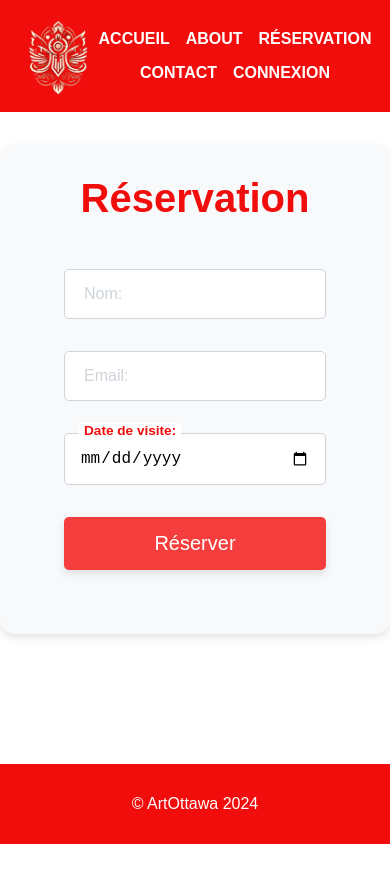
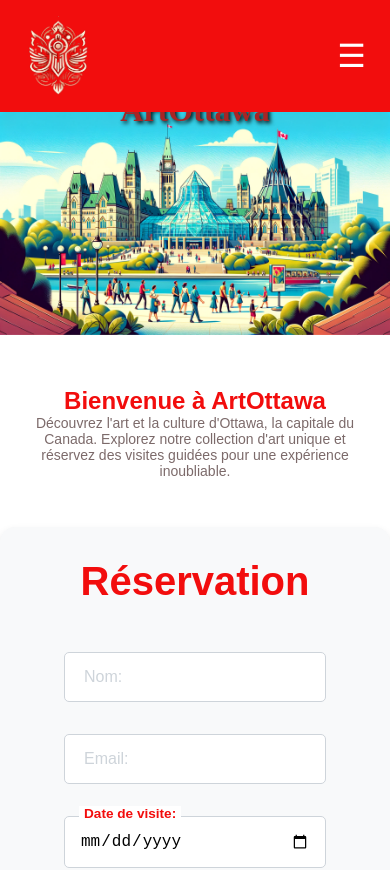
Before and after one commit to Malek3031/ArtOttawaExplorer, a Next.js app: page /reservation in a window 390 px wide. Shown: the top 870 px of the page. Before the commit the page ends 844 px from the top, so only its background shows below. Built offline with nearby package versions, Linux system fonts and the light colour scheme.

Commit message:
Setpage-Logo

```diff
--- a/Composents/Header.jsx
+++ b/Composents/Header.jsx
@@ -2,13 +2,19 @@ import styles from './Header.module.css';
 import Image from 'next/image';
 import MenuNav from './MenuNav';
 
-export default function Header() {
+export default function Header({ setPage }) {
+  const handleLogoClick = () => {
+    window.location.href = '/';
+  };
+
   return (
     <header className={styles.header}>
-      <div className={styles.title}>
-        <Image src="/Logo.png" alt="Guide" width={80} height={80} />
+      <div className={styles.title} onClick={handleLogoClick}>
+        <div className={styles.Lelogo}>
+          <Image src="/Logo.png" alt="Guide" width={80} height={80} />
+        </div>
       </div>
-      <MenuNav />
+      <MenuNav setPage={setPage} />
     </header>
   );
 }
--- a/Composents/Header.module.css
+++ b/Composents/Header.module.css
@@ -11,12 +11,13 @@
   align-items: center;
   gap: 1rem;
   color: var(--light);
+  cursor: pointer; /* Ajout du curseur pour indiquer que c'est cliquable */
 }
 
 .Lelogo {
   width: 80px;
   height: 80px;
-    background-color: var(--first-color-alt);
+  background-color: transparent;
   display: flex;
   align-items: center;
   justify-content: center;
--- a/Composents/MenuNav.jsx
+++ b/Composents/MenuNav.jsx
@@ -1,17 +1,24 @@
 import styles from './MenuNav.module.css';
-import { useRouter } from 'next/navigation';
+import { useState } from 'react';
 
-export default function MenuNav() {
-  const router = useRouter();
+export default function MenuNav({ setPage }) {
+  const [isOpen, setIsOpen] = useState(false);
+
+  const toggleMenu = () => {
+    setIsOpen(!isOpen);
+  };
 
   return (
     <nav className={styles.nav}>
-      <ul>
-        <li><a href="#" onClick={() => router.push('/')}>Accueil</a></li>
-        <li><a href="#" onClick={() => router.push('/About')}>About</a></li>
-        <li><a href="#" onClick={() => router.push('/reservation')}>Réservation</a></li>
-        <li><a href="#" onClick={() => router.push('/contact')}>Contact</a></li>
-        <li><a href="#" onClick={() => router.push('/connexion')}>Connexion</a></li>
+      <div className={styles.menuToggle} onClick={toggleMenu}>
+        ☰
+      </div>
+      <ul className={`${styles.menu} ${isOpen ? styles.menuOpen : ''}`}>
+        <li><a href="#" onClick={() => { setPage('accueil'); setIsOpen(false); }}>Accueil</a></li>
+        <li><a href="#" onClick={() => { setPage('about'); setIsOpen(false); }}>About</a></li>
+        <li><a href="#" onClick={() => { setPage('reservation'); setIsOpen(false); }}>Réservation</a></li>
+        <li><a href="#" onClick={() => { setPage('contact'); setIsOpen(false); }}>Contact</a></li>
+        <li><a href="#" onClick={() => { setPage('connexion'); setIsOpen(false); }}>Connexion</a></li>
       </ul>
     </nav>
   );
--- a/Composents/MenuNav.module.css
+++ b/Composents/MenuNav.module.css
@@ -1,5 +1,19 @@
-/* components/MenuNav.module.css */
-.nav ul {
+.nav {
+  position: relative;
+}
+
+.menuToggle {
+  display: none;
+  font-size: 2rem;
+  cursor: pointer;
+  color: #fff;
+  background-color: transparent;
+  padding: 0.5rem;
+  border-radius: 5px;
+  z-index: 1000;
+}
+
+.menu {
   display: flex;
   align-items: center;
   justify-content: center;
@@ -10,8 +24,8 @@
   padding: 0;
 }
 
-.nav a {
-  color: var(--light);
+.menu a {
+  color: #fff;
   font-weight: 700;
   position: relative;
   text-transform: uppercase;
@@ -19,27 +33,50 @@
   transition: color 0.3s ease;
 }
 
-.nav a::after {
+.menu a::after {
   content: '';
   position: absolute;
   width: 0;
   height: 2px;
   bottom: -3px;
   left: 0;
-  background-color: var(--light);
+  background-color: #fff;
   transition: width 0.3s ease;
 }
 
-.nav a:hover::after {
+.menu a:hover::after {
   width: 100%;
 }
 
-.nav a:hover {
-  color: var(--input-border);
+.menu a:hover {
+  color: #ddd;
 }
 
-.nav a.active {
-  color: var(--first-color); /* Couleur du lien actif */
-  font-weight: bold;
-  border-bottom: 2px solid var(--first-color); /* Souligne le lien actif */
+@media (max-width: 768px) {
+  .menuToggle {
+    display: block;
+  }
+
+  .menu {
+    display: none;
+    flex-direction: column;
+    align-items: flex-start;
+    background-color: --first-color-legere;
+    position: relative;
+    top: 100%;
+    left: 0;
+    width: 100%;
+    padding: 1rem;
+  }
+
+  .menuOpen {
+    display: flex;
+  }
+
+  .menu a {
+    margin: 0.5rem 0;
+    width: 100%;
+    text-align: left;
+    color: #fff;
+  }
 }
--- a/app/layout.jsx
+++ b/app/layout.jsx
@@ -1,11 +1,19 @@
 'use client';
+import { useState } from 'react';
 import Head from 'next/head';
 import Header from '../Composents/Header';
 import Footer from '../Composents/Footer';
+import Accueil from '../Composents/Accueil';
+import About from '../Composents/About';
+import Reservation from '../Composents/Reservation';
+import Contact from '../Composents/Contact';
+import Connexion from '../Composents/Connexion';
 import styles from './layout.module.css';
 import './globals.css';
 
 export default function RootLayout({ children }) {
+  const [page, setPage] = useState('accueil');
+
   return (
     <html lang="fr">
       <Head>
@@ -14,8 +22,13 @@ export default function RootLayout({ children }) {
         <meta name="viewport" content="width=device-width, initial-scale=1.0" />
       </Head>
       <body className={styles.body}>
-        <Header />
+        <Header setPage={setPage} />
         <main className={styles.main}>
+          {page === 'accueil' && <Accueil />}
+          {page === 'about' && <About />}
+          {page === 'reservation' && <Reservation />}
+          {page === 'contact' && <Contact />}
+          {page === 'connexion' && <Connexion />}
           {children}
         </main>
         <Footer />
--- a/app/page.jsx
+++ b/app/page.jsx
@@ -1,6 +1,7 @@
 'use client';
 import { usePathname } from 'next/navigation';
 import Accueil from '../Composents/Accueil';
+import About from '../Composents/About';
 import Reservation from '../Composents/Reservation';
 import Contact from '../Composents/Contact';
 import Connexion from '../Composents/Connexion';
@@ -11,7 +12,8 @@ export default function Page() {
 
   return (
     <div className={styles.page}>
-      {pathname === '/' && <Accueil />}
+      {pathname === '/accueil' && <Accueil />}
+      {pathname === '/about' && <About />}
       {pathname === '/reservation' && <Reservation />}
       {pathname === '/contact' && <Contact />}
       {pathname === '/connexion' && <Connexion />}
```
Lines whose indentation alone changed are shown as unchanged.
